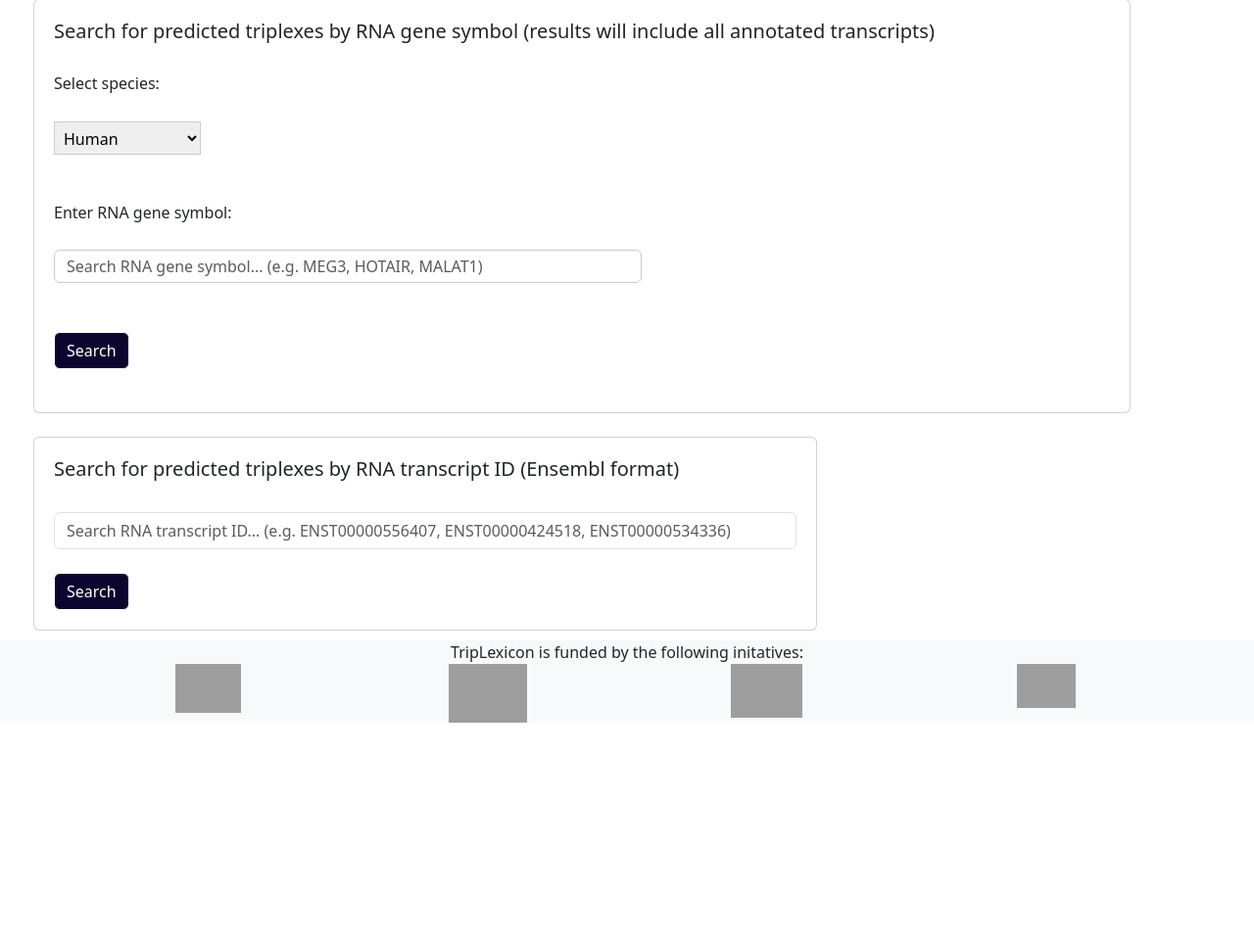
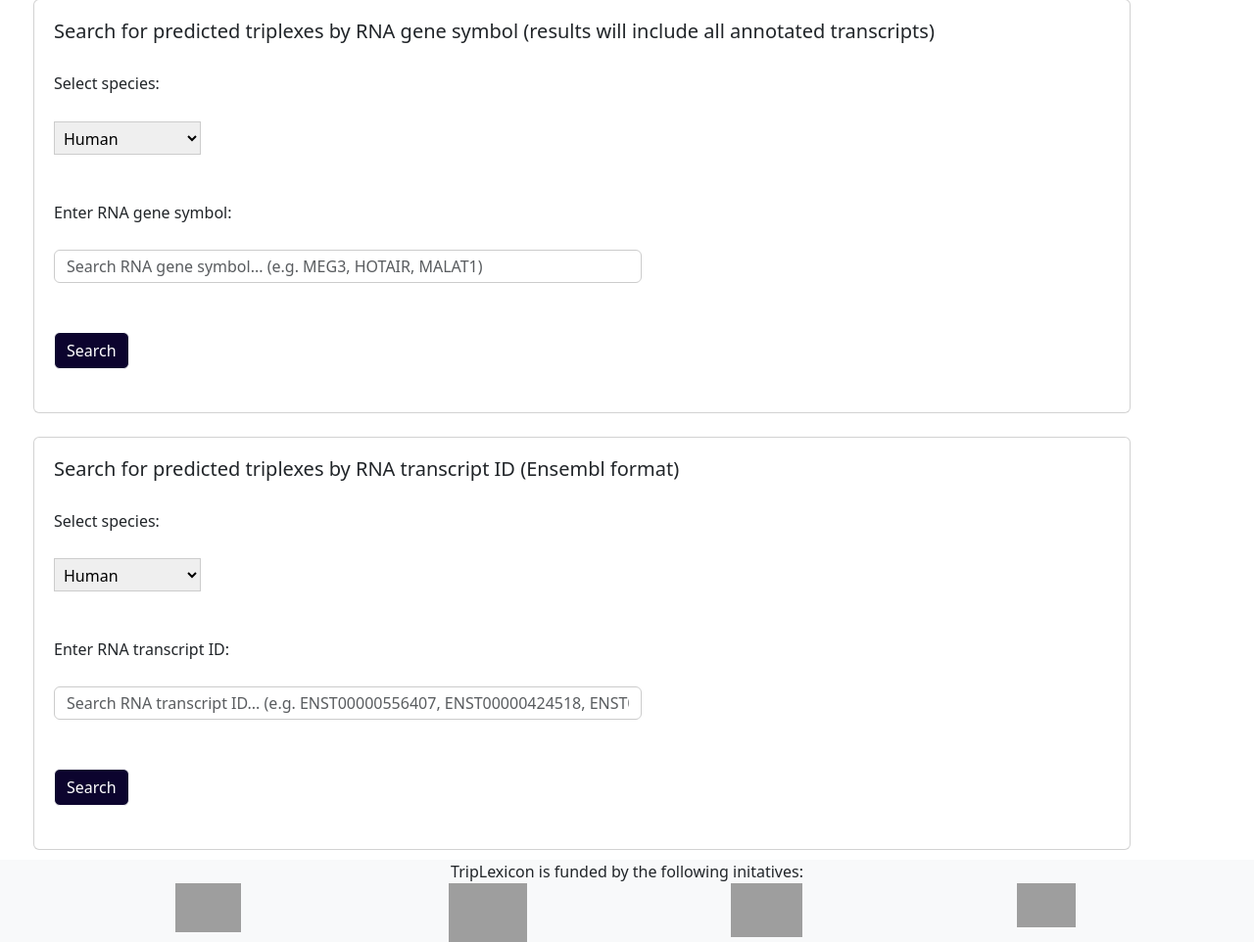
Before and after one commit to SchulzLab/TripLexicon, a Django app: page /search_rna_home in a window 1280 px wide. Shown: the part 537-1499 px from the top of the page at 98% size. Before the commit the page ends 1275 px from the top, so only its background shows below. Run offline with Django 4.2, Linux system fonts and the light colour scheme; some libraries are stand-ins or nearby versions; grey boxes are pictures that could not be loaded.

Commit message:
transcript search mouse working

```diff
--- a/TriplexDB/website/templates/TriplexDB/search_rna_results_values.html
+++ b/TriplexDB/website/templates/TriplexDB/search_rna_results_values.html
@@ -10,7 +10,11 @@
 	{% if transcript %}
 
     <div class="table-responsive mx-5">
-		<h4>Triplex statistics for transcript {{ transcript }}</h4>
+		{% if mouse %}
+		<h4>Triplex statistics for mouse transcript {{ transcript }}</h4>
+		{% else %}
+		<h4>Triplex statistics for human transcript {{ transcript }}</h4>
+		{% endif %}
 		<br/>
 		<h5>{{ transcript }} is predicted to be involved in the formation of {{ nr_triplexes }} triplexes.</h5>
 		<br/>
--- a/TriplexDB/website/templates/TriplexDB/search_transcript.html
+++ b/TriplexDB/website/templates/TriplexDB/search_transcript.html
@@ -1,5 +1,5 @@
 <br/>
-<div class="card p-1 mx-4" style="width: 50rem;">
+<!--<div class="card p-1 mx-4" style="width: 50rem;">
 	<div class="card-body">
 		<h5 class="card-title">Search for predicted triplexes by RNA transcript ID (Ensembl format)</h5>
 		<br/>
@@ -11,4 +11,45 @@
 	    </form>
 
 	</div>
- </div>
+ </div>-->
+
+
+ <div class="card p-1 mx-4" style="width: 70rem;">
+    <div class="card-body">
+        <h5 class="card-title">Search for predicted triplexes by RNA transcript ID (Ensembl format)</h5>
+        <br/>
+        <div class="input-group">
+        <form action="{% url 'search_transcript' %}" method="get" class="d-flex" role="search">
+            <div class="row">
+                <h6>Select species:</h6>
+                <div class="col">
+                    <select name="species" id="species" class="species">
+                        <option value="Human"> Human </option>
+                        <option value="Mouse"> Mouse </option>
+                    </select>
+                </div>
+                <br/>
+            </div>
+        </div>
+
+        <div class="input-group">
+            <div class="row h-100">
+                <h6>Enter RNA transcript ID:</h6>
+                <div class="col-dna">
+                <input type="text" class="form-control input_region" placeholder="Search RNA transcript ID... (e.g. ENST00000556407, ENST00000424518, ENST00000534336)" name="transcript" id="transcript" >
+                </div>
+            </div>
+        </div>
+
+        <div class="input-group">
+            <div class="row h-100">
+                <div class="col-2">
+                <button class="btn d-flex search" style="color: white; background-color: #0c042e; border-color: white;"
+                    type="submit">Search</button>
+                </div>
+            </div>
+        </div>
+        </form>
+        <br/>
+    </div>
+</div>
--- a/TriplexDB/website/views.py
+++ b/TriplexDB/website/views.py
@@ -84,18 +84,33 @@ def search_rna_results(request):
 
 
 def search_transcript_values(request):
-	if request.method == "POST":
-		transcript = request.POST['transcript'].upper()
-		rna_result = rna.objects.filter(transcriptid__exact = transcript).distinct().values('transcriptgenesymbol')
+	if request.method == 'GET':
+		species = request.GET.get('species')
+		transcript = request.GET.get('transcript').upper()
+		if species == 'Mouse':
+			mouse = True
+			rna_result = rna.objects.using('mouse').filter(transcriptid__exact = transcript).distinct().values('transcriptgenesymbol')
+		else:
+			mouse = False
+			rna_result = rna.objects.filter(transcriptid__exact = transcript).distinct().values('transcriptgenesymbol')
 		if rna_result:
 			rna_result = rna_result[0]
-		triplexes = triplexaligner.objects.filter(Q(rnaid__transcriptid__exact=transcript)).distinct().order_by('triplexalignere')\
-		.values('rnaid', 'rnatriplexstart', 'rnatriplexend', 'dnaid', 'genometriplexchr', 'genometriplexstart', 'genometriplexend',
-			'rnalength', 'dnalength', 'triplexalignerscore', 'triplexalignerbitscore', 'triplexalignere')
-		nr_triplexes = len(triplexes)
-		dna_id = [triplex['dnaid'] for triplex in triplexes]
-		dnas_targeted_by_trans = len(set(dna_id))
-		dna_result = dna.objects.filter(dnaid__in = dna_id).values('genesymbol', 'dnaid')
+		if mouse:
+			triplexes = triplexaligner.objects.using('mouse').filter(Q(rnaid__transcriptid__exact=transcript)).distinct().order_by('triplexalignere')\
+			.values('rnaid', 'rnatriplexstart', 'rnatriplexend', 'dnaid', 'genometriplexchr', 'genometriplexstart', 'genometriplexend',
+				'rnalength', 'dnalength', 'triplexalignerscore', 'triplexalignerbitscore', 'triplexalignere')
+			nr_triplexes = len(triplexes)
+			dna_id = [triplex['dnaid'] for triplex in triplexes]
+			dnas_targeted_by_trans = len(set(dna_id))
+			dna_result = dna.objects.using('mouse').filter(dnaid__in = dna_id).values('genesymbol', 'dnaid')
+		else:
+			triplexes = triplexaligner.objects.filter(Q(rnaid__transcriptid__exact=transcript)).distinct().order_by('triplexalignere')\
+			.values('rnaid', 'rnatriplexstart', 'rnatriplexend', 'dnaid', 'genometriplexchr', 'genometriplexstart', 'genometriplexend',
+				'rnalength', 'dnalength', 'triplexalignerscore', 'triplexalignerbitscore', 'triplexalignere')
+			nr_triplexes = len(triplexes)
+			dna_id = [triplex['dnaid'] for triplex in triplexes]
+			dnas_targeted_by_trans = len(set(dna_id))
+			dna_result = dna.objects.filter(dnaid__in = dna_id).values('genesymbol', 'dnaid')
 		if triplexes:
 			for triplex in triplexes:
 				triplex['dnagenesymbol'] = [dna_instance['genesymbol'] for dna_instance in dna_result\
@@ -109,6 +124,7 @@ def search_transcript_values(request):
 				'nr_triplexes': nr_triplexes,
 				'nr_targets':dnas_targeted_by_trans,
 				'rna_symbol': rna_result['transcriptgenesymbol'],
+				'mouse': mouse,
 				})
 		else:
 			return render(request,
@@ -128,7 +144,7 @@ def search_rna_symbol_values(request):
 		if species == 'Mouse':
 			mouse = True
 			if not rna_symbol[0].isdigit() and 'Rik' not in rna_symbol:
-				rna_symbol = request.POST['rna_symbol'].capitalize()
+				rna_symbol = rna_symbol.capitalize()
 			dnas_to_exclude = dna.objects.using('mouse').filter(genesymbol__exact = rna_symbol).values('dnaid')
 			dnas_to_exclude = [dna_instance['dnaid'] for dna_instance in dnas_to_exclude]
 			transcripts = rna.objects.using('mouse').filter(transcriptgenesymbol__exact=rna_symbol).values('transcriptid', 'rnaid')
```
Also changed, not shown: TriplexDB/website/templates/TriplexDB/search_rna_symbol.html (+0 -15 lines).
